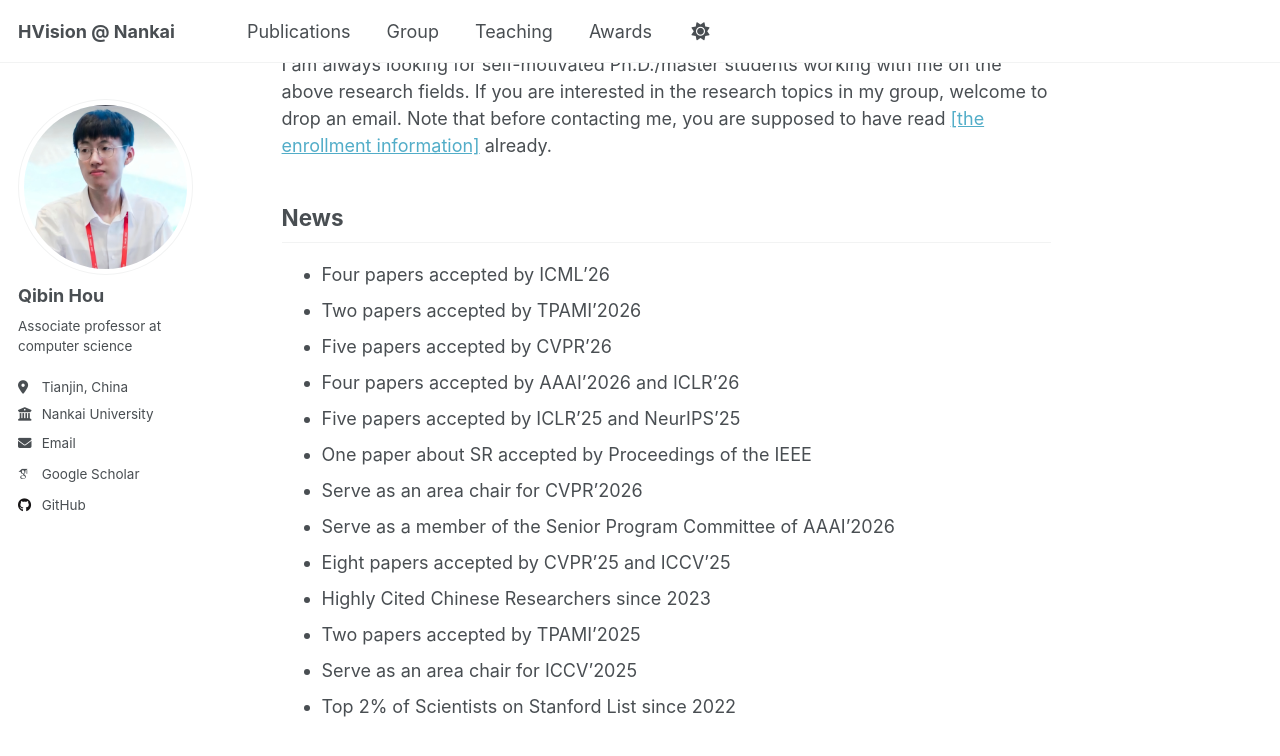
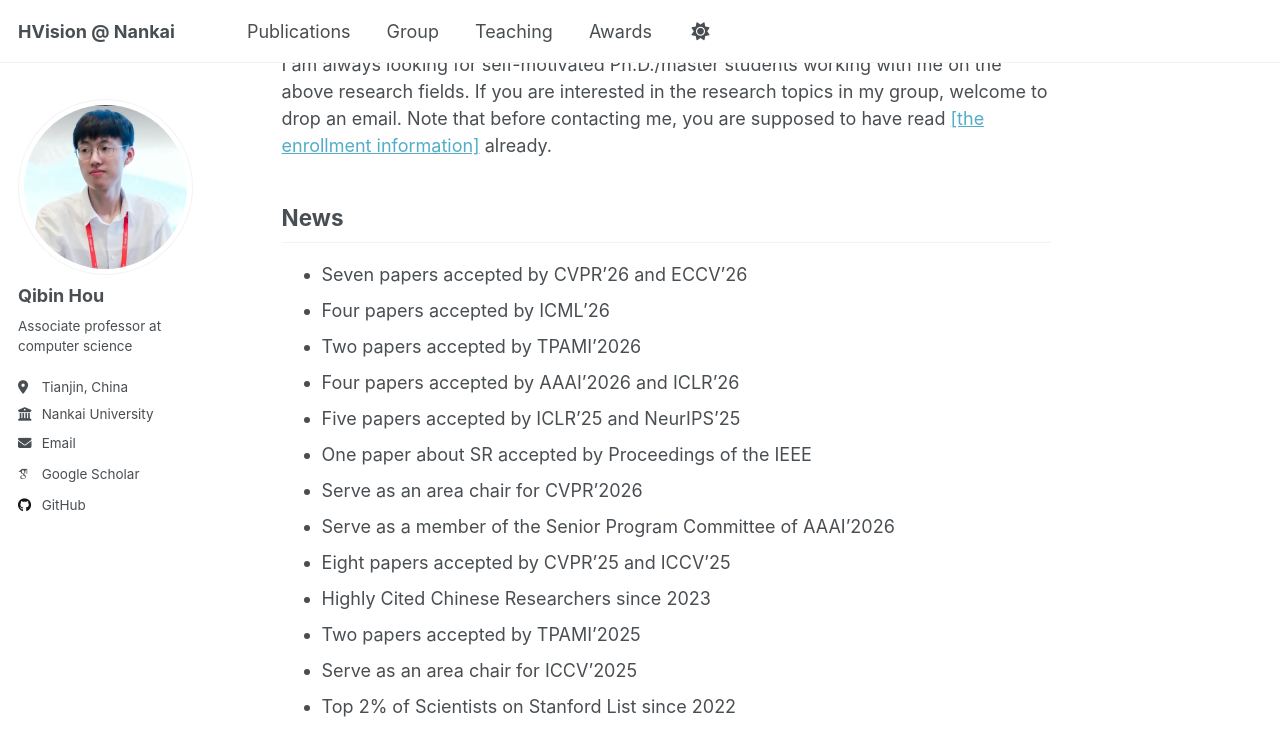
Before and after one commit to houqb/houqb.github.io, a Jekyll site: the page built from _pages/about.md, in a window 1280 px wide and 900 px high, scrolled down 652 px. Shown: the top 756 px of the window. Built offline with Jekyll 4.4.1, drawn with Linux system fonts in a browser that asks for light colours; some web fonts are replaced.

Commit message:
Update about.md

```diff
--- a/_pages/about.md
+++ b/_pages/about.md
@@ -23,9 +23,9 @@ I am always looking for self-motivated Ph.D./master students working with me on
 
 ## News
 
++ Seven papers accepted by CVPR'26 and ECCV'26
 + Four papers accepted by ICML'26
 + Two papers accepted by TPAMI'2026
-+ Five papers accepted by CVPR'26
 + Four papers accepted by AAAI'2026 and ICLR'26
 + Five papers accepted by ICLR'25 and NeurIPS'25
 + One paper about SR accepted by Proceedings of the IEEE
```
